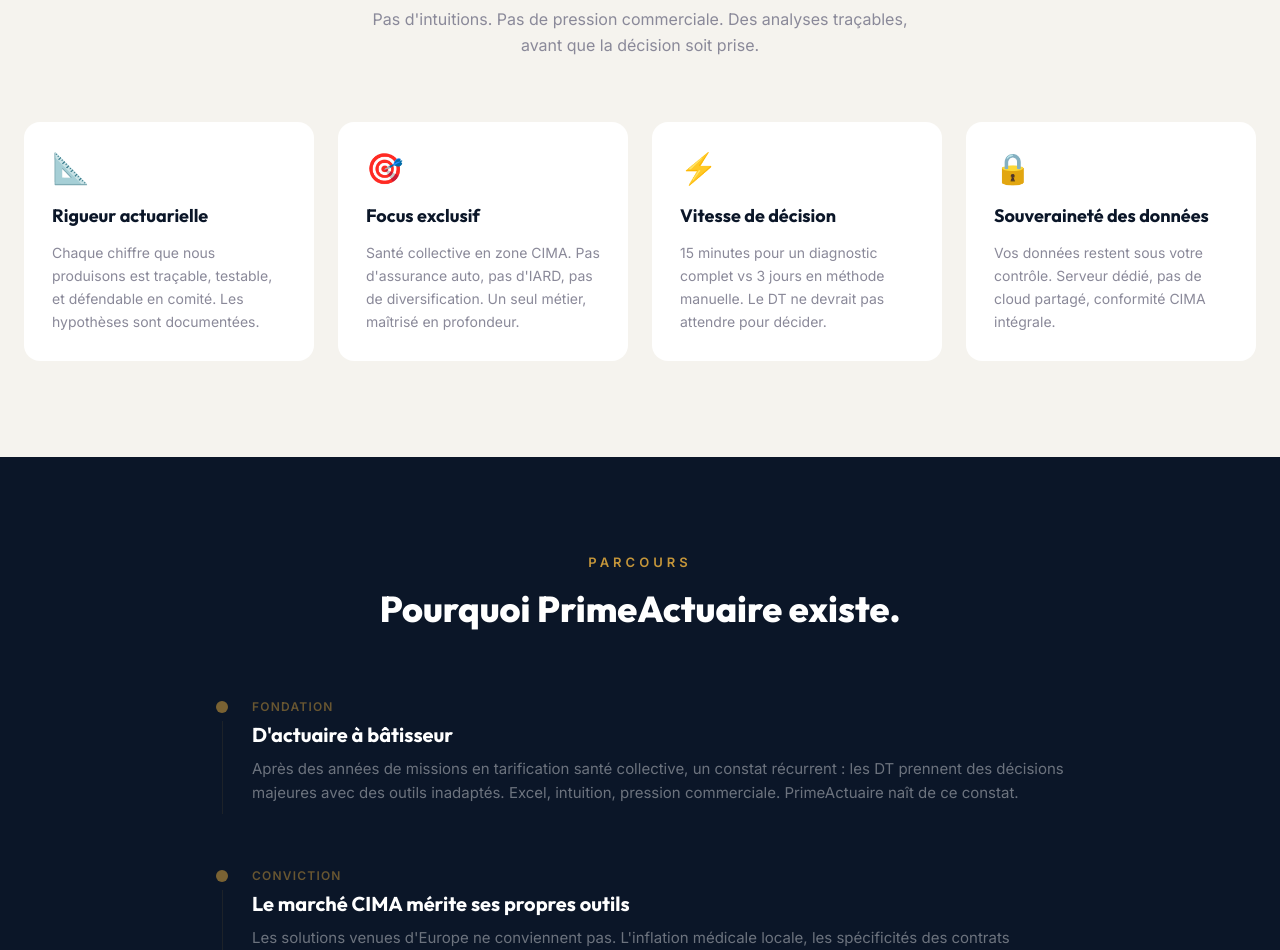
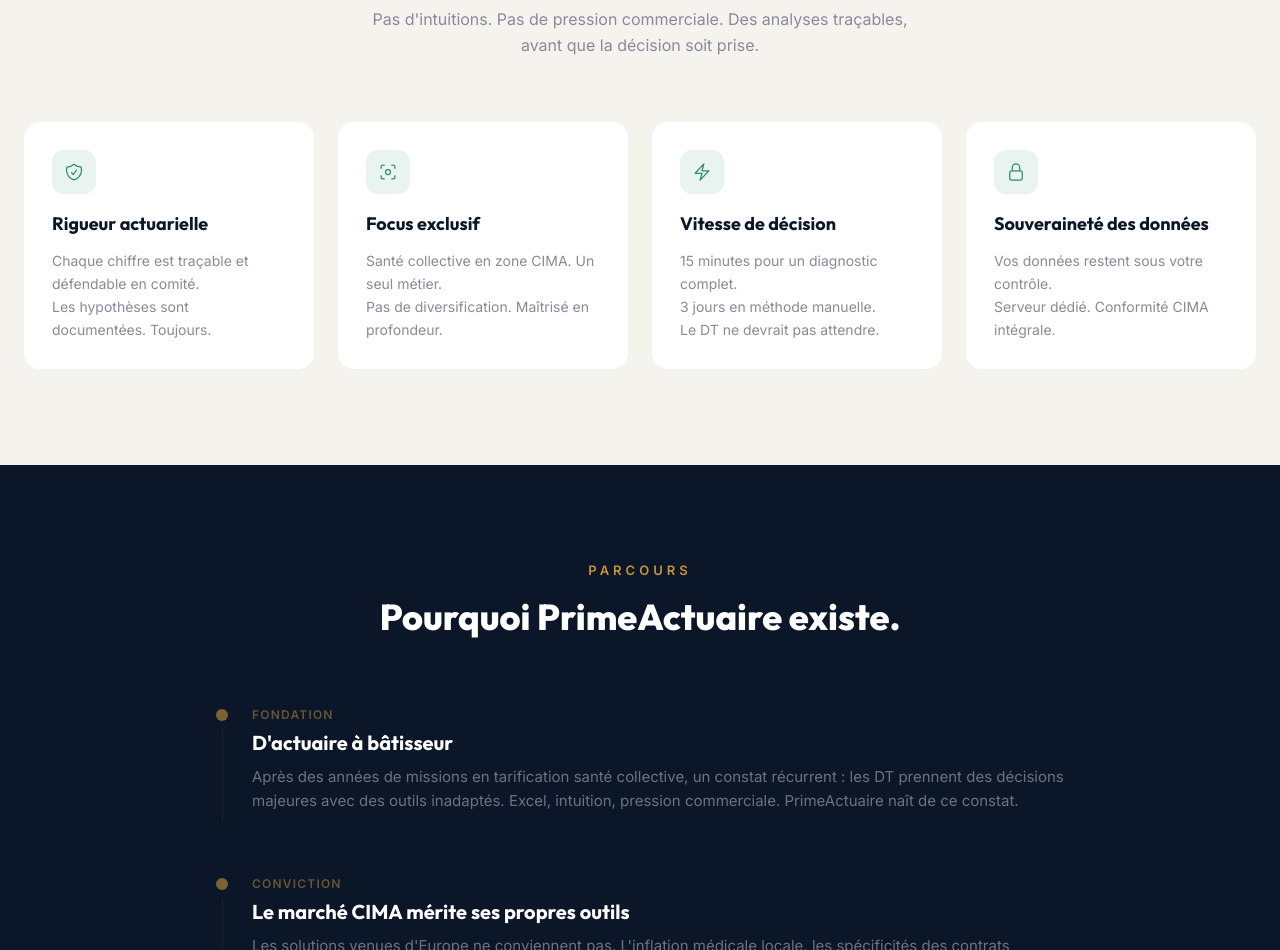
Before and after one commit to sidickgoldman/SiteWeb_PrimeActuaire, a Next.js app: page /a-propos in a window 1280 px wide. Shown: the part 860-1810 px from the top of the page. Built offline with nearby package versions, Linux system fonts and the light colour scheme.

Commit message:
feat: a-propos valeurs - icones SVG premium, texte concis, sauts de ligne

```diff
--- a/src/app/a-propos/AProposClient.tsx
+++ b/src/app/a-propos/AProposClient.tsx
@@ -4,6 +4,33 @@ import { motion } from "framer-motion";
 import Header from "@/components/Header";
 import Footer from "@/components/Footer";
 import { useI18n } from "@/i18n";
+
+const valeurIcons = [
+  // Rigueur actuarielle — shield check
+  <div key={0} className="w-11 h-11 rounded-xl bg-teal/10 flex items-center justify-center">
+    <svg className="w-5 h-5 text-teal" fill="none" viewBox="0 0 24 24" strokeWidth={1.5} stroke="currentColor">
+      <path strokeLinecap="round" strokeLinejoin="round" d="M9 12.75 11.25 15 15 9.75m-3-7.036A11.959 11.959 0 0 1 3.598 6 11.99 11.99 0 0 0 3 9.749c0 5.592 3.824 10.29 9 11.623 5.176-1.332 9-6.03 9-11.622 0-1.31-.21-2.571-.598-3.751h-.152c-3.196 0-6.1-1.248-8.25-3.285Z" />
+    </svg>
+  </div>,
+  // Focus exclusif — viewfinder
+  <div key={1} className="w-11 h-11 rounded-xl bg-teal/10 flex items-center justify-center">
+    <svg className="w-5 h-5 text-teal" fill="none" viewBox="0 0 24 24" strokeWidth={1.5} stroke="currentColor">
+      <path strokeLinecap="round" strokeLinejoin="round" d="M7.5 3.75H6A2.25 2.25 0 0 0 3.75 6v1.5M16.5 3.75H18A2.25 2.25 0 0 1 20.25 6v1.5m0 9V18A2.25 2.25 0 0 1 18 20.25h-1.5m-9 0H6A2.25 2.25 0 0 1 3.75 18v-1.5M15 12a3 3 0 1 1-6 0 3 3 0 0 1 6 0Z" />
+    </svg>
+  </div>,
+  // Vitesse de décision — bolt
+  <div key={2} className="w-11 h-11 rounded-xl bg-teal/10 flex items-center justify-center">
+    <svg className="w-5 h-5 text-teal" fill="none" viewBox="0 0 24 24" strokeWidth={1.5} stroke="currentColor">
+      <path strokeLinecap="round" strokeLinejoin="round" d="m3.75 13.5 10.5-11.25L12 10.5h8.25L9.75 21.75 12 13.5H3.75Z" />
+    </svg>
+  </div>,
+  // Souveraineté des données — lock
+  <div key={3} className="w-11 h-11 rounded-xl bg-teal/10 flex items-center justify-center">
+    <svg className="w-5 h-5 text-teal" fill="none" viewBox="0 0 24 24" strokeWidth={1.5} stroke="currentColor">
+      <path strokeLinecap="round" strokeLinejoin="round" d="M16.5 10.5V6.75a4.5 4.5 0 1 0-9 0v3.75m-.75 11.25h10.5a2.25 2.25 0 0 0 2.25-2.25v-6.75a2.25 2.25 0 0 0-2.25-2.25H6.75a2.25 2.25 0 0 0-2.25 2.25v6.75a2.25 2.25 0 0 0 2.25 2.25Z" />
+    </svg>
+  </div>,
+];
 
 export default function AProposClient() {
   const { t } = useI18n();
@@ -91,11 +118,11 @@ export default function AProposClient() {
                   transition={{ duration: 0.5, delay: i * 0.1 }}
                   className="bg-white rounded-2xl p-7 hover:shadow-xl transition-shadow duration-300"
                 >
-                  <span className="text-3xl">{v.icon}</span>
+                  {valeurIcons[i]}
                   <h3 className="mt-4 font-[var(--font-heading)] font-bold text-lg text-navy">
                     {v.title}
                   </h3>
-                  <p className="mt-3 text-[14px] text-text-muted leading-relaxed">
+                  <p className="mt-3 text-[14px] text-text-muted leading-relaxed whitespace-pre-line">
                     {v.desc}
                   </p>
                 </motion.div>
--- a/src/i18n/en.ts
+++ b/src/i18n/en.ts
@@ -623,10 +623,10 @@ export const en: Dictionary = {
     missionTitle: "Give technical directors the means to decide with data.",
     missionDesc: "No intuitions. No commercial pressure. Traceable analyses, before the decision is made.",
     valeurs: [
-      { icon: "📐", title: "Actuarial rigor", desc: "Every figure we produce is traceable, testable, and defensible in committee. Assumptions are documented." },
-      { icon: "🎯", title: "Exclusive focus", desc: "Group health in the CIMA zone. No auto insurance, no P&C, no diversification. One discipline, mastered in depth." },
-      { icon: "⚡", title: "Decision speed", desc: "15 minutes for a complete diagnosis vs 3 days with manual methods. The technical director shouldn't have to wait to decide." },
-      { icon: "🔒", title: "Data sovereignty", desc: "Your data stays under your control. Dedicated server, no shared cloud, full CIMA compliance." },
+      { icon: "", title: "Actuarial rigor", desc: "Every figure is traceable and defensible in committee.\nAssumptions are documented. Always." },
+      { icon: "", title: "Exclusive focus", desc: "Group health in the CIMA zone. One discipline.\nNo diversification. Mastered in depth." },
+      { icon: "", title: "Decision speed", desc: "15 minutes for a complete diagnosis.\n3 days with manual methods.\nThe technical director shouldn't wait." },
+      { icon: "", title: "Data sovereignty", desc: "Your data stays under your control.\nDedicated server. Full CIMA compliance." },
     ],
     parcoursEyebrow: "Journey",
     parcoursTitle: "Why PrimeActuaire exists.",
--- a/src/i18n/fr.ts
+++ b/src/i18n/fr.ts
@@ -621,10 +621,10 @@ export const fr = {
     missionTitle: "Donner aux directions techniques les moyens de décider avec des données.",
     missionDesc: "Pas d'intuitions. Pas de pression commerciale. Des analyses traçables, avant que la décision soit prise.",
     valeurs: [
-      { icon: "📐", title: "Rigueur actuarielle", desc: "Chaque chiffre que nous produisons est traçable, testable, et défendable en comité. Les hypothèses sont documentées." },
-      { icon: "🎯", title: "Focus exclusif", desc: "Santé collective en zone CIMA. Pas d'assurance auto, pas d'IARD, pas de diversification. Un seul métier, maîtrisé en profondeur." },
-      { icon: "⚡", title: "Vitesse de décision", desc: "15 minutes pour un diagnostic complet vs 3 jours en méthode manuelle. Le DT ne devrait pas attendre pour décider." },
-      { icon: "🔒", title: "Souveraineté des données", desc: "Vos données restent sous votre contrôle. Serveur dédié, pas de cloud partagé, conformité CIMA intégrale." },
+      { icon: "", title: "Rigueur actuarielle", desc: "Chaque chiffre est traçable et défendable en comité.\nLes hypothèses sont documentées. Toujours." },
+      { icon: "", title: "Focus exclusif", desc: "Santé collective en zone CIMA. Un seul métier.\nPas de diversification. Maîtrisé en profondeur." },
+      { icon: "", title: "Vitesse de décision", desc: "15 minutes pour un diagnostic complet.\n3 jours en méthode manuelle.\nLe DT ne devrait pas attendre." },
+      { icon: "", title: "Souveraineté des données", desc: "Vos données restent sous votre contrôle.\nServeur dédié. Conformité CIMA intégrale." },
     ],
     parcoursEyebrow: "Parcours",
     parcoursTitle: "Pourquoi PrimeActuaire existe.",
```
